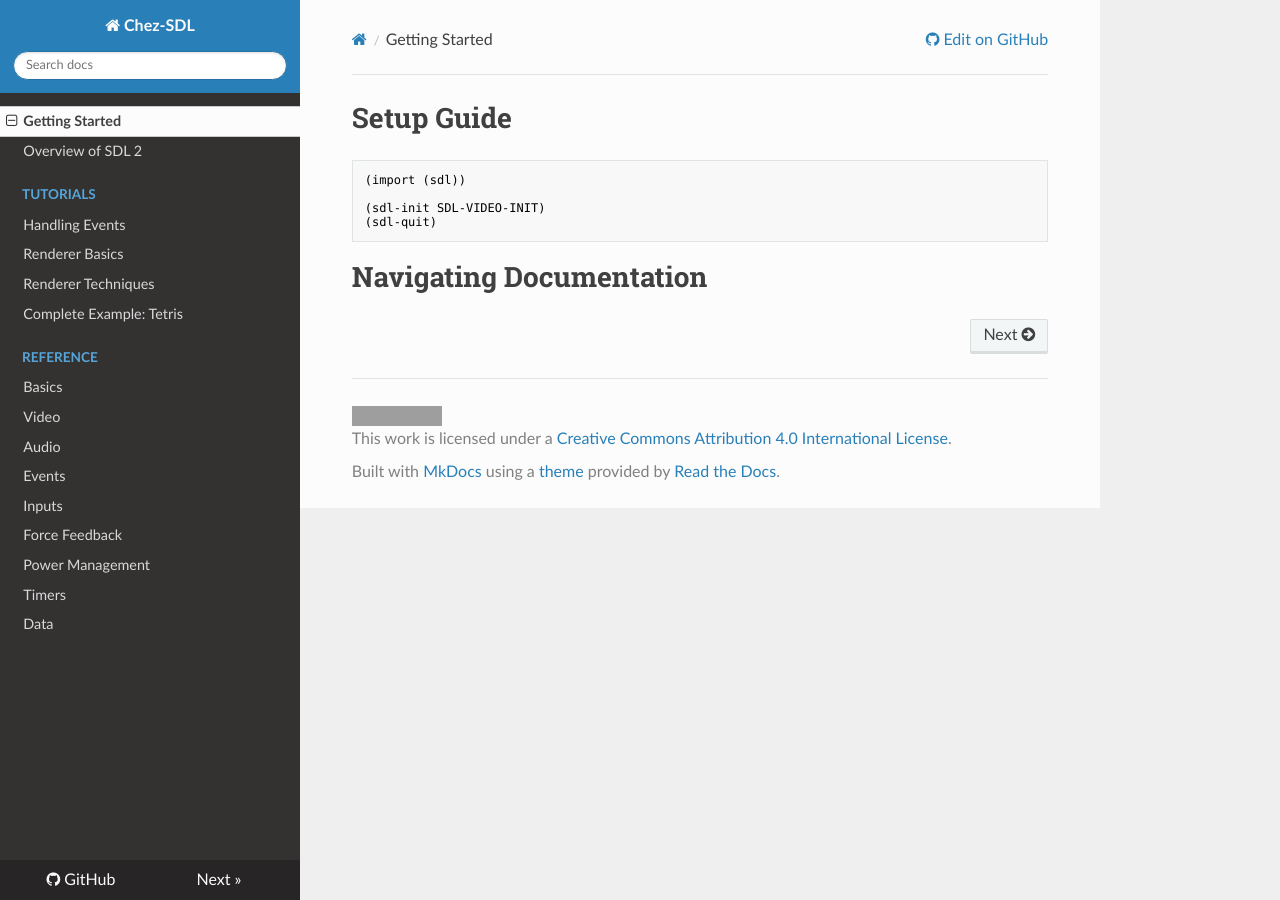
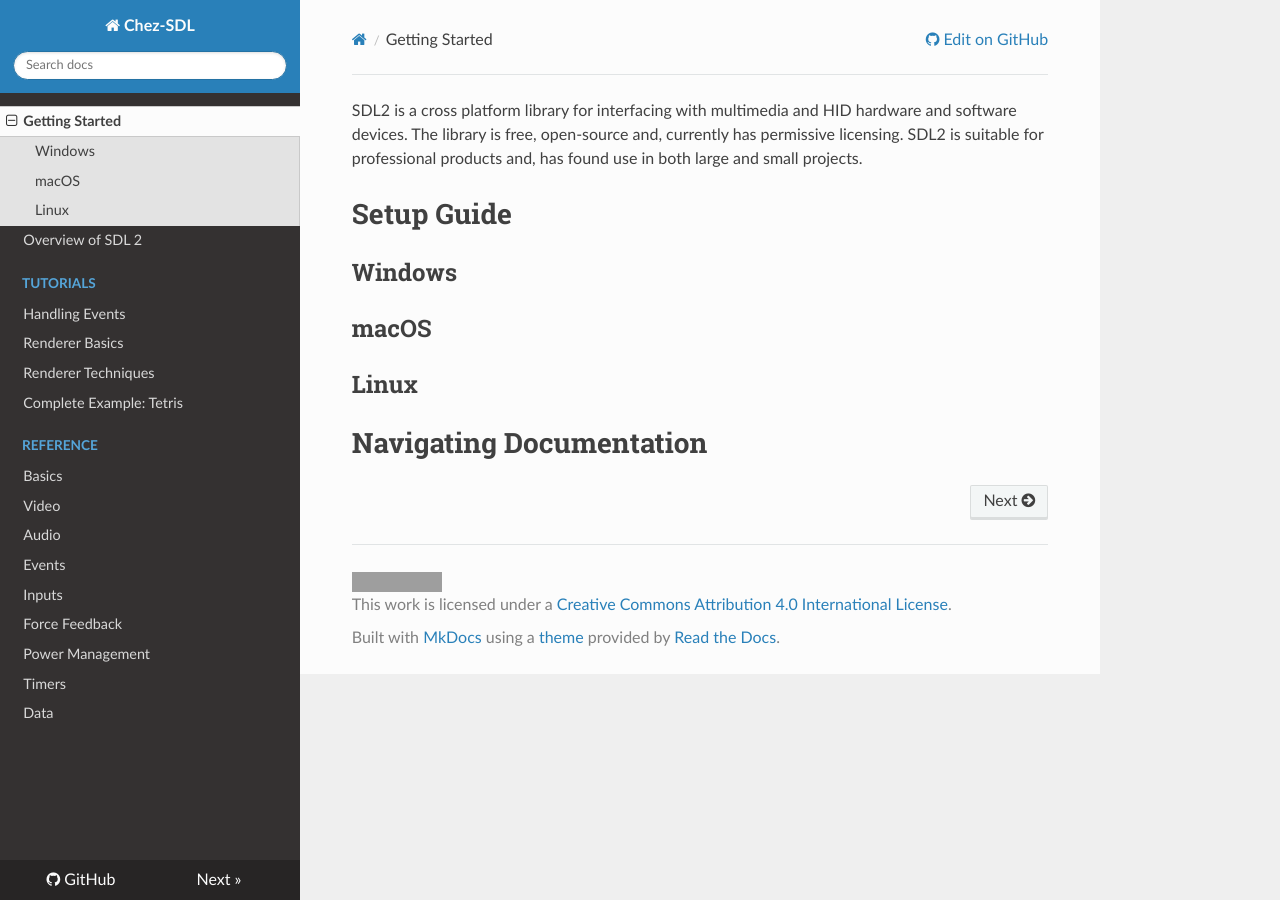
Before and after one commit to steven741/chez-sdl, an MkDocs documentation site: the page built from doc/docs/index.md, in a window 1280 px wide. Built offline with MkDocs 1.6.1, drawn with Linux system fonts in a browser that asks for light colours; nearby versions of some CDN libraries; grey boxes are pictures that could not be loaded.

Commit message:
Continuing to block out more documentation.

````diff
--- a/doc/docs/index.md
+++ b/doc/docs/index.md
@@ -1,10 +1,11 @@
+SDL2 is a cross platform library for interfacing with multimedia and HID hardware and software devices. The library is free, open-source and, currently has permissive licensing. SDL2 is suitable for professional products and, has found use in both large and small projects.
+
 # Setup Guide
 
-```scheme
-(import (sdl))
+## Windows
 
-(sdl-init SDL-VIDEO-INIT)
-(sdl-quit)
-```
+## macOS
+
+## Linux
 
 # Navigating Documentation
````
